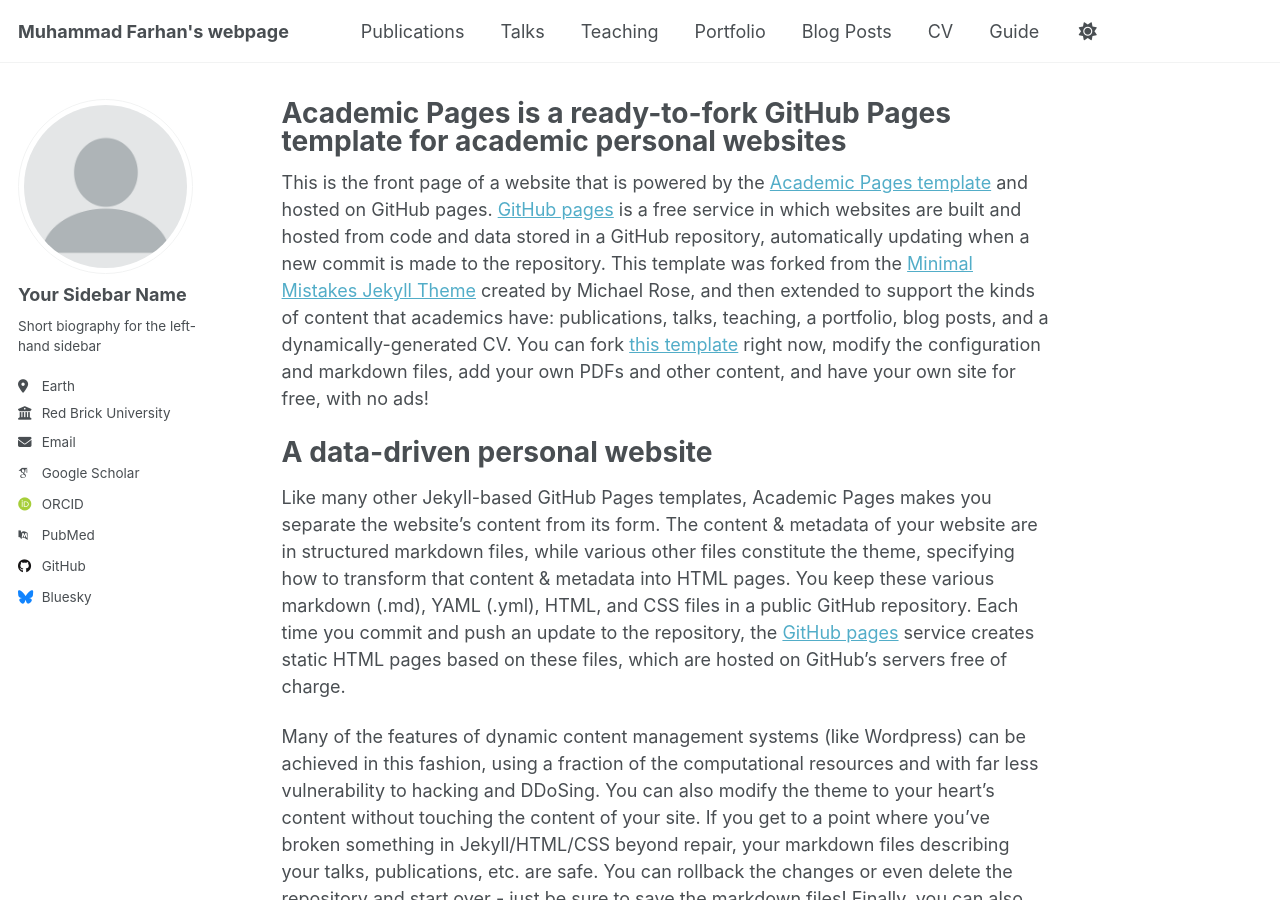
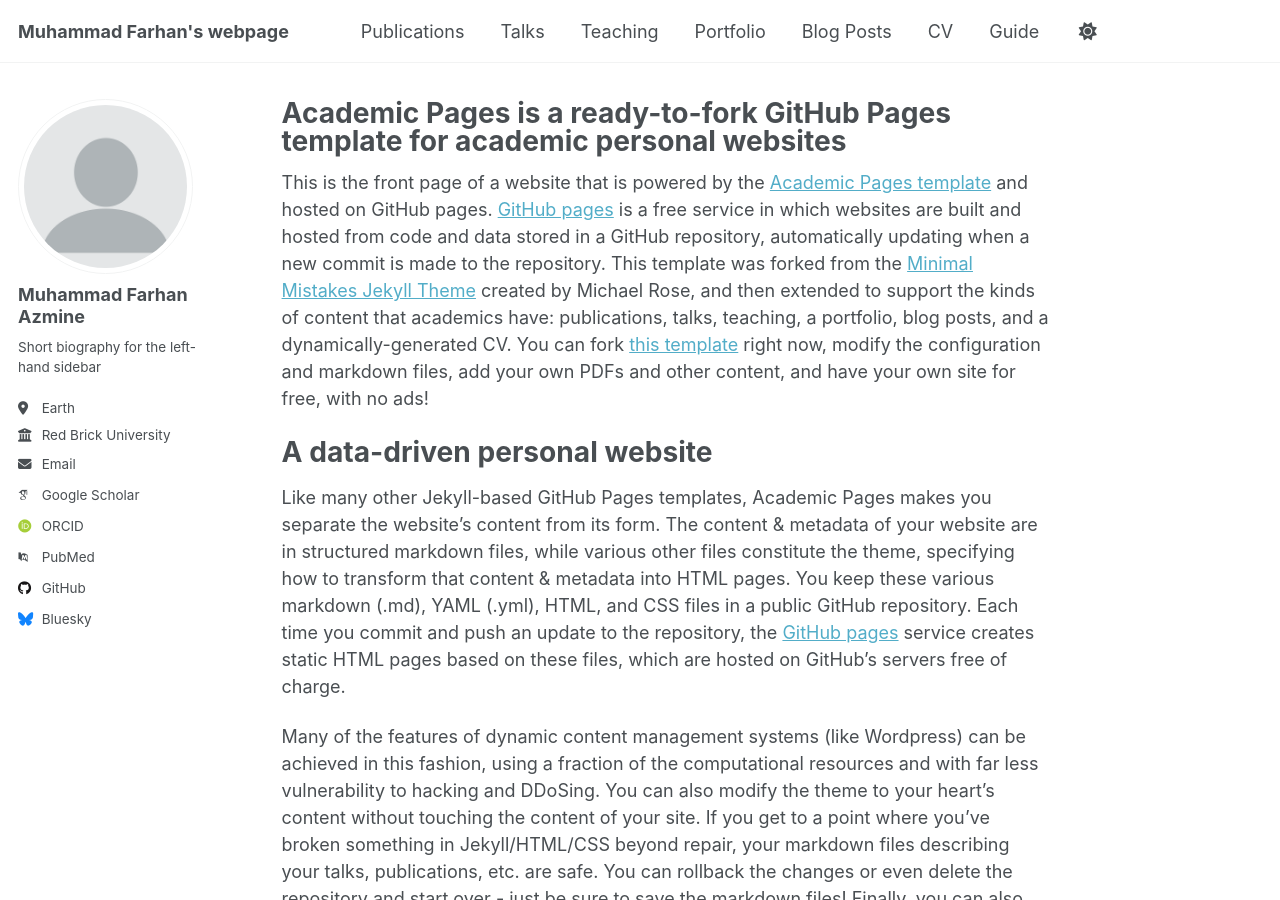
Before and after one commit to muhammadfarhan720/muhammadfarhan720.github.io, a Jekyll site: the page built from _pages/about.md, in a window 1280 px wide and 900 px high. Built offline with Jekyll 4.4.1, drawn with Linux system fonts in a browser that asks for light colours; some web fonts are replaced.

Commit message:
Update _config.yml

```diff
--- a/_config.yml
+++ b/_config.yml
@@ -23,7 +23,7 @@ repository               : "academicpages/academicpages.github.io"
 author:
   # Biographic information
   avatar           : "profile.png"
-  name             : "Your Sidebar Name"
+  name             : "Muhammad Farhan Azmine"
   pronouns         : # example: "she/her"
   bio              : "Short biography for the left-hand sidebar"
   location         : "Earth"
```
